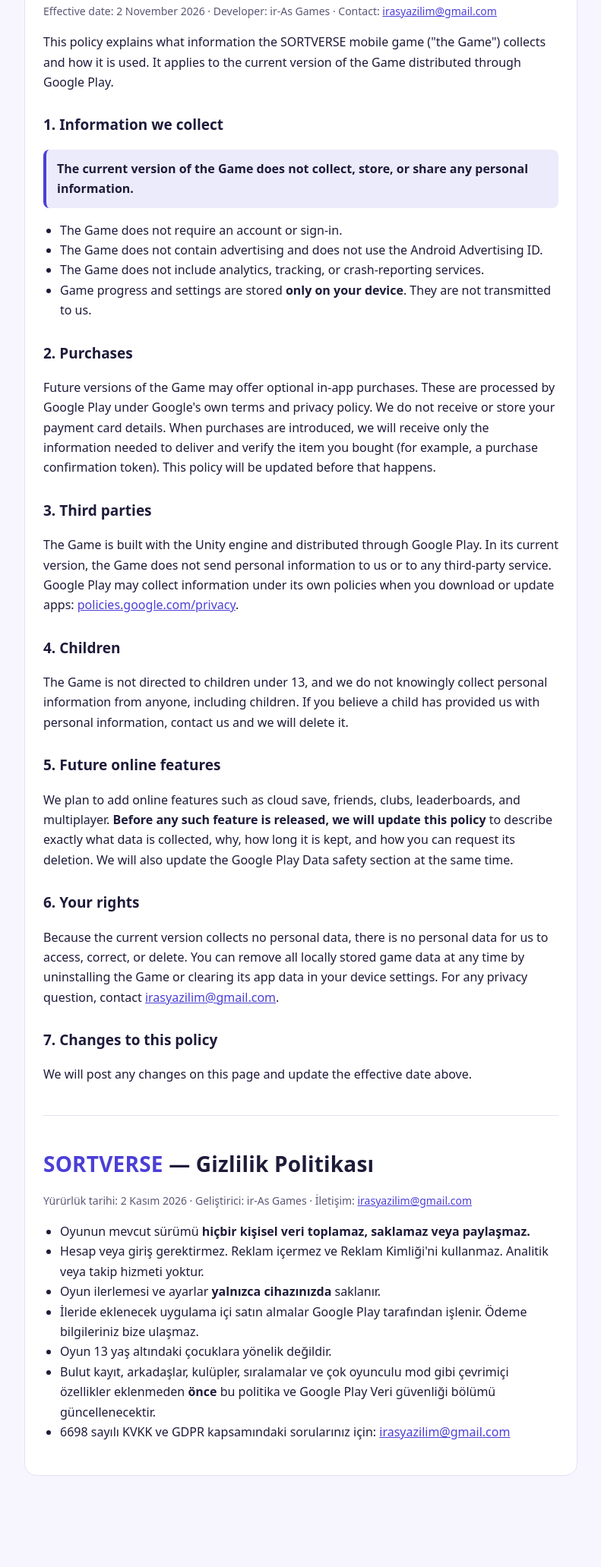
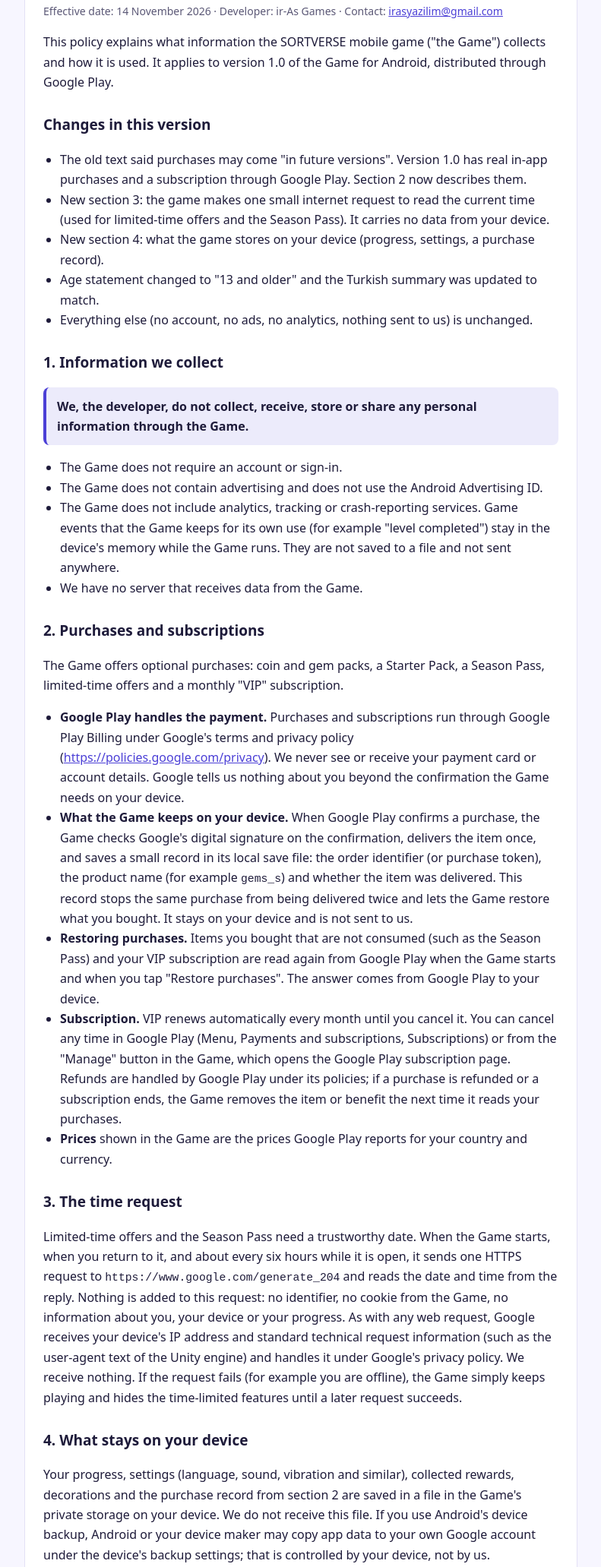
Before and after one commit to ismailayyldiz-sketch/sortverse-legal, a plain HTML site: page privacy-policy/index.html in a window 1280 px wide. Shown: the part 118-2181 px from the top of the page at 76% size, without its empty margins (244-1035 px from the left). Before the commit the page ends 2125 px from the top, so only its background shows below. Drawn offline with Linux system fonts and the light colour scheme.

Commit message:
Privacy policy for version 1.0: purchases, subscription, time request, age 13+ (effective 14 November 2026)
Co-Authored-By: Claude Opus 5.5 <noreply@anthropic.com>

```diff
--- a/privacy-policy/index.html
+++ b/privacy-policy/index.html
@@ -17,6 +17,7 @@
   h2 { font-size:19px; margin:28px 0 8px; }
   .meta { color:var(--muted); font-size:14px; margin-bottom:8px; }
   .highlight { background:color-mix(in srgb, var(--brand) 10%, transparent); border-left:4px solid var(--brand); padding:12px 14px; border-radius:8px; font-weight:600; }
+  code { font-size:.92em; word-break:break-all; }
   a { color:var(--brand); }
   hr { border:none; border-top:1px solid var(--line); margin:40px 0; }
   ul { padding-left:22px; }
@@ -26,46 +27,68 @@
 <main>
 <div class="card">
   <h1><span>SORTVERSE</span> — Privacy Policy</h1>
-  <p class="meta">Effective date: 2 November 2026 · Developer: ir-As Games · Contact: <a href="mailto:irasyazilim@gmail.com">irasyazilim@gmail.com</a></p>
-  <p>This policy explains what information the SORTVERSE mobile game ("the Game") collects and how it is used. It applies to the current version of the Game distributed through Google Play.</p>
+  <p class="meta">Effective date: 14 November 2026 · Developer: ir-As Games · Contact: <a href="mailto:irasyazilim@gmail.com">irasyazilim@gmail.com</a></p>
+  <p>This policy explains what information the SORTVERSE mobile game ("the Game") collects and how it is used. It applies to version 1.0 of the Game for Android, distributed through Google Play.</p>
+
+  <h2>Changes in this version</h2>
+  <ul>
+    <li>The old text said purchases may come "in future versions". Version 1.0 has real in-app purchases and a subscription through Google Play. Section 2 now describes them.</li>
+    <li>New section 3: the game makes one small internet request to read the current time (used for limited-time offers and the Season Pass). It carries no data from your device.</li>
+    <li>New section 4: what the game stores on your device (progress, settings, a purchase record).</li>
+    <li>Age statement changed to "13 and older" and the Turkish summary was updated to match.</li>
+    <li>Everything else (no account, no ads, no analytics, nothing sent to us) is unchanged.</li>
+  </ul>
 
   <h2>1. Information we collect</h2>
-  <p class="highlight">The current version of the Game does not collect, store, or share any personal information.</p>
+  <p class="highlight">We, the developer, do not collect, receive, store or share any personal information through the Game.</p>
   <ul>
     <li>The Game does not require an account or sign-in.</li>
     <li>The Game does not contain advertising and does not use the Android Advertising ID.</li>
-    <li>The Game does not include analytics, tracking, or crash-reporting services.</li>
-    <li>Game progress and settings are stored <strong>only on your device</strong>. They are not transmitted to us.</li>
+    <li>The Game does not include analytics, tracking or crash-reporting services. Game events that the Game keeps for its own use (for example "level completed") stay in the device's memory while the Game runs. They are not saved to a file and not sent anywhere.</li>
+    <li>We have no server that receives data from the Game.</li>
   </ul>
 
-  <h2>2. Purchases</h2>
-  <p>Future versions of the Game may offer optional in-app purchases. These are processed by Google Play under Google's own terms and privacy policy. We do not receive or store your payment card details. When purchases are introduced, we will receive only the information needed to deliver and verify the item you bought (for example, a purchase confirmation token). This policy will be updated before that happens.</p>
+  <h2>2. Purchases and subscriptions</h2>
+  <p>The Game offers optional purchases: coin and gem packs, a Starter Pack, a Season Pass, limited-time offers and a monthly "VIP" subscription.</p>
+  <ul>
+    <li><strong>Google Play handles the payment.</strong> Purchases and subscriptions run through Google Play Billing under Google's terms and privacy policy (<a href="https://policies.google.com/privacy">https://policies.google.com/privacy</a>). We never see or receive your payment card or account details. Google tells us nothing about you beyond the confirmation the Game needs on your device.</li>
+    <li><strong>What the Game keeps on your device.</strong> When Google Play confirms a purchase, the Game checks Google's digital signature on the confirmation, delivers the item once, and saves a small record in its local save file: the order identifier (or purchase token), the product name (for example <code>gems_s</code>) and whether the item was delivered. This record stops the same purchase from being delivered twice and lets the Game restore what you bought. It stays on your device and is not sent to us.</li>
+    <li><strong>Restoring purchases.</strong> Items you bought that are not consumed (such as the Season Pass) and your VIP subscription are read again from Google Play when the Game starts and when you tap "Restore purchases". The answer comes from Google Play to your device.</li>
+    <li><strong>Subscription.</strong> VIP renews automatically every month until you cancel it. You can cancel any time in Google Play (Menu, Payments and subscriptions, Subscriptions) or from the "Manage" button in the Game, which opens the Google Play subscription page. Refunds are handled by Google Play under its policies; if a purchase is refunded or a subscription ends, the Game removes the item or benefit the next time it reads your purchases.</li>
+    <li><strong>Prices</strong> shown in the Game are the prices Google Play reports for your country and currency.</li>
+  </ul>
 
-  <h2>3. Third parties</h2>
-  <p>The Game is built with the Unity engine and distributed through Google Play. In its current version, the Game does not send personal information to us or to any third-party service. Google Play may collect information under its own policies when you download or update apps: <a href="https://policies.google.com/privacy">policies.google.com/privacy</a>.</p>
+  <h2>3. The time request</h2>
+  <p>Limited-time offers and the Season Pass need a trustworthy date. When the Game starts, when you return to it, and about every six hours while it is open, it sends one HTTPS request to <code>https://www.google.com/generate_204</code> and reads the date and time from the reply. Nothing is added to this request: no identifier, no cookie from the Game, no information about you, your device or your progress. As with any web request, Google receives your device's IP address and standard technical request information (such as the user-agent text of the Unity engine) and handles it under Google's privacy policy. We receive nothing. If the request fails (for example you are offline), the Game simply keeps playing and hides the time-limited features until a later request succeeds.</p>
 
-  <h2>4. Children</h2>
-  <p>The Game is not directed to children under 13, and we do not knowingly collect personal information from anyone, including children. If you believe a child has provided us with personal information, contact us and we will delete it.</p>
+  <h2>4. What stays on your device</h2>
+  <p>Your progress, settings (language, sound, vibration and similar), collected rewards, decorations and the purchase record from section 2 are saved in a file in the Game's private storage on your device. We do not receive this file. If you use Android's device backup, Android or your device maker may copy app data to your own Google account under the device's backup settings; that is controlled by your device, not by us.</p>
 
-  <h2>5. Future online features</h2>
-  <p>We plan to add online features such as cloud save, friends, clubs, leaderboards, and multiplayer. <strong>Before any such feature is released, we will update this policy</strong> to describe exactly what data is collected, why, how long it is kept, and how you can request its deletion. We will also update the Google Play Data safety section at the same time.</p>
+  <h2>5. Third parties</h2>
+  <p>The Game is built with the Unity engine and uses Unity's in-app purchasing package (for Google Play Billing). We do not use Unity's online services, advertising, analytics or crash-reporting features, and we do not send any data to Unity. The Game's only network contacts are Google Play (purchases, section 2) and the Google time request (section 3), plus a link that opens the Google Play subscription page in your browser or the Play Store when you tap "Manage". Google Play may also collect information under its own policies when you download or update apps.</p>
 
-  <h2>6. Your rights</h2>
-  <p>Because the current version collects no personal data, there is no personal data for us to access, correct, or delete. You can remove all locally stored game data at any time by uninstalling the Game or clearing its app data in your device settings. For any privacy question, contact <a href="mailto:irasyazilim@gmail.com">irasyazilim@gmail.com</a>.</p>
+  <h2>6. Children</h2>
+  <p>The Game is intended for players aged 13 and older. It is not directed to children under 13, and we do not knowingly collect personal information from anyone, including children. If you believe a child has provided us with personal information, contact us and we will delete it.</p>
 
-  <h2>7. Changes to this policy</h2>
+  <h2>7. Your rights and deleting your data</h2>
+  <p>Because we do not collect personal data, there is no personal data held by us for you to access, correct or delete. To remove everything the Game stored on your device, uninstall the Game or clear its data in your device settings (Settings, Apps, SORTVERSE, Storage, Clear data). Purchases are tied to your Google account and are managed with Google; after reinstalling you can restore them with "Restore purchases". For any privacy question, including questions under the GDPR or the Turkish KVKK, contact <a href="mailto:irasyazilim@gmail.com">irasyazilim@gmail.com</a>.</p>
+
+  <h2>8. Future online features</h2>
+  <p>We plan to add online features after launch, such as cloud save, friends, clubs, leaderboards and multiplayer. <strong>Before any such feature is released, we will update this policy</strong> to describe exactly what data is collected, why, how long it is kept and how you can request its deletion. We will also update the Google Play Data safety section at the same time.</p>
+
+  <h2>9. Changes to this policy</h2>
   <p>We will post any changes on this page and update the effective date above.</p>
 
   <hr>
 
   <h1 lang="tr"><span>SORTVERSE</span> — Gizlilik Politikası</h1>
-  <p class="meta" lang="tr">Yürürlük tarihi: 2 Kasım 2026 · Geliştirici: ir-As Games · İletişim: <a href="mailto:irasyazilim@gmail.com">irasyazilim@gmail.com</a></p>
+  <p class="meta" lang="tr">Yürürlük tarihi: 14 Kasım 2026 · Geliştirici: ir-As Games · İletişim: <a href="mailto:irasyazilim@gmail.com">irasyazilim@gmail.com</a></p>
   <ul lang="tr">
-    <li>Oyunun mevcut sürümü <strong>hiçbir kişisel veri toplamaz, saklamaz veya paylaşmaz.</strong></li>
-    <li>Hesap veya giriş gerektirmez. Reklam içermez ve Reklam Kimliği'ni kullanmaz. Analitik veya takip hizmeti yoktur.</li>
-    <li>Oyun ilerlemesi ve ayarlar <strong>yalnızca cihazınızda</strong> saklanır.</li>
-    <li>İleride eklenecek uygulama içi satın almalar Google Play tarafından işlenir. Ödeme bilgileriniz bize ulaşmaz.</li>
-    <li>Oyun 13 yaş altındaki çocuklara yönelik değildir.</li>
+    <li>Geliştirici olarak oyun aracılığıyla <strong>hiçbir kişisel veri toplamayız, saklamayız veya paylaşmayız.</strong> Hesap veya giriş gerekmez. Reklam yoktur, Reklam Kimliği kullanılmaz. Analitik, takip veya çökme raporlama hizmeti yoktur. Bize veri gönderen bir sunucumuz yoktur.</li>
+    <li><strong>Satın almalar ve abonelik</strong> (altın/elmas paketleri, Başlangıç Paketi, Sezon Bileti, süreli teklifler, aylık VIP) Google Play üzerinden işlenir. Kart veya hesap bilgileriniz bize ulaşmaz. Oyun, Google'ın onayının imzasını cihazınızda denetler ve cihazınızda küçük bir kayıt tutar (sipariş numarası, ürün adı, teslim edildi mi). Bu kayıt cihazınızdan çıkmaz. VIP, siz Google Play'de iptal edene kadar her ay otomatik yenilenir; "Yönet" düğmesi Google Play abonelik sayfasını açar.</li>
+    <li><strong>Saat isteği:</strong> Süreli teklifler ve Sezon Bileti için oyun, güvenilir bir tarih almak üzere <code>https://www.google.com/generate_204</code> adresine tek bir HTTPS isteği gönderir (açılışta, uygulamaya dönüşte ve açıkken yaklaşık altı saatte bir). İsteğe hiçbir tanımlayıcı veya kişisel bilgi eklenmez. Her web isteğinde olduğu gibi Google, IP adresinizi ve standart teknik istek bilgisini alır. Biz hiçbir şey almayız. İstek başarısız olursa oyun çalışmaya devam eder, süreli özellikler gizlenir.</li>
+    <li>İlerlemeniz, ayarlarınız ve satın alma kaydınız <strong>yalnızca cihazınızda</strong> saklanır. Oyunu kaldırarak veya uygulama verisini temizleyerek hepsini silebilirsiniz. Satın alımlarınız Google hesabınıza bağlıdır; yeniden kurulumdan sonra "Satın alımları geri yükle" ile geri getirilir.</li>
+    <li>Oyun <strong>13 yaş ve üzeri</strong> oyuncular içindir; 13 yaş altındaki çocuklara yönelik değildir.</li>
     <li>Bulut kayıt, arkadaşlar, kulüpler, sıralamalar ve çok oyunculu mod gibi çevrimiçi özellikler eklenmeden <strong>önce</strong> bu politika ve Google Play Veri güvenliği bölümü güncellenecektir.</li>
     <li>6698 sayılı KVKK ve GDPR kapsamındaki sorularınız için: <a href="mailto:irasyazilim@gmail.com">irasyazilim@gmail.com</a></li>
   </ul>
```
